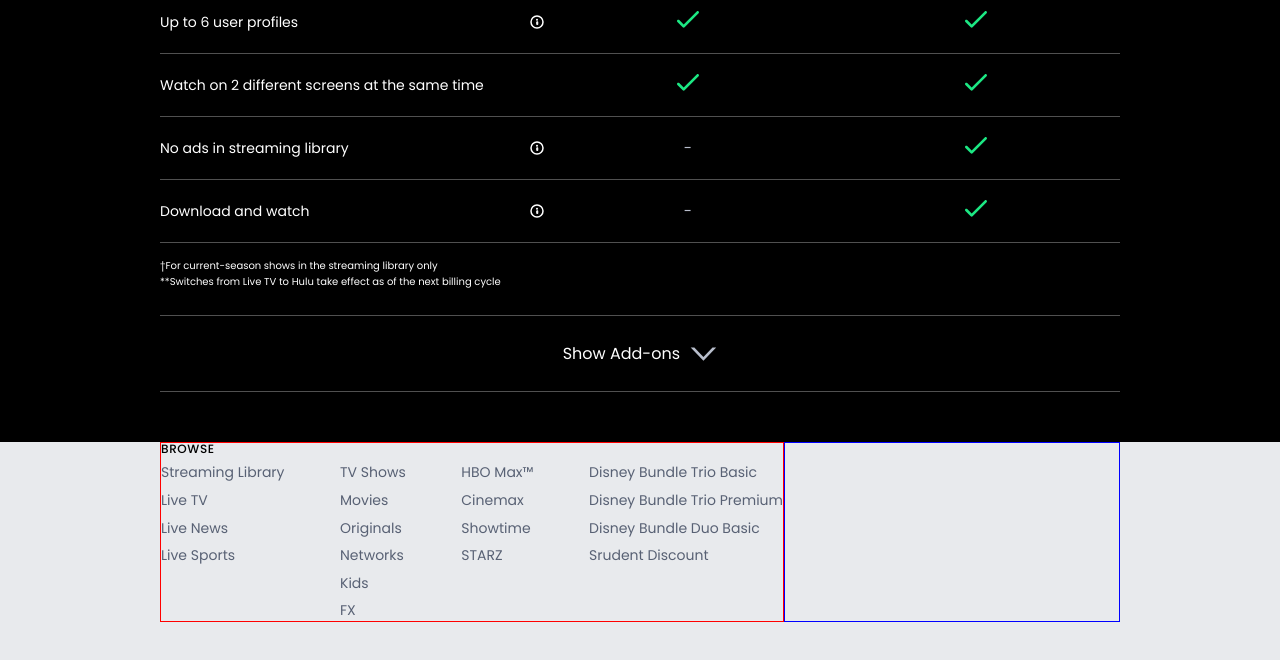
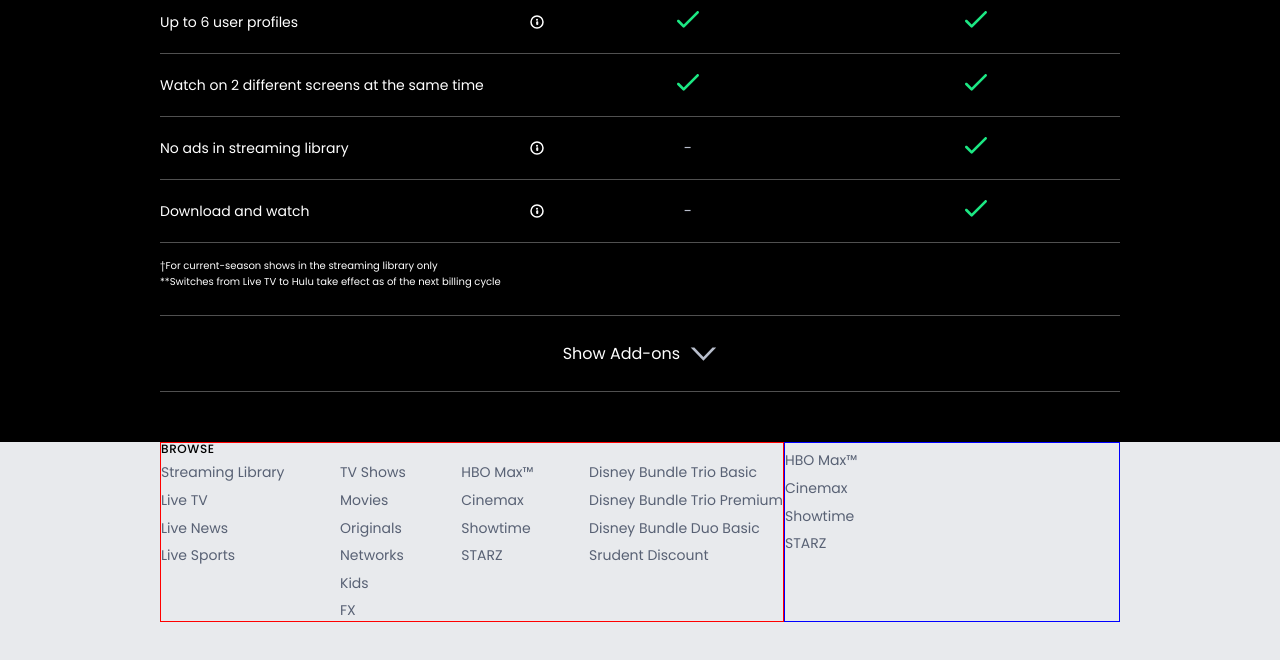
Before and after one commit to Lansa-18/Hulu-Site, a website: page index.html in a window 1280 px wide. Shown: the part 3635-4295 px from the top of the page. Drawn offline with Linux system fonts and the light colour scheme.

Commit message:
progress

```diff
--- a/index.html
+++ b/index.html
@@ -947,7 +947,22 @@
               </div>
             </div>
             <div class="footer__container--flex--right">
-
+              <div>
+                <ul class="footer__container--flex--left--nav-flex--ul">
+                  <li class="footer__container--flex--left--nav-flex--ul--child">
+                    <a href="#" class="footer__container--flex--link">HBO Max™</a>
+                  </li>
+                  <li class="footer__container--flex--left--nav-flex--ul--child">
+                    <a href="#" class="footer__container--flex--link">Cinemax</a>
+                  </li>
+                  <li class="footer__container--flex--left--nav-flex--ul--child">
+                    <a href="#" class="footer__container--flex--link">Showtime</a>
+                  </li>
+                  <li class="footer__container--flex--left--nav-flex--ul--child">
+                    <a href="#" class="footer__container--flex--link">STARZ</a>
+                  </li>
+                </ul>
+              </div>
             </div>
           </div>
         </div>
```
